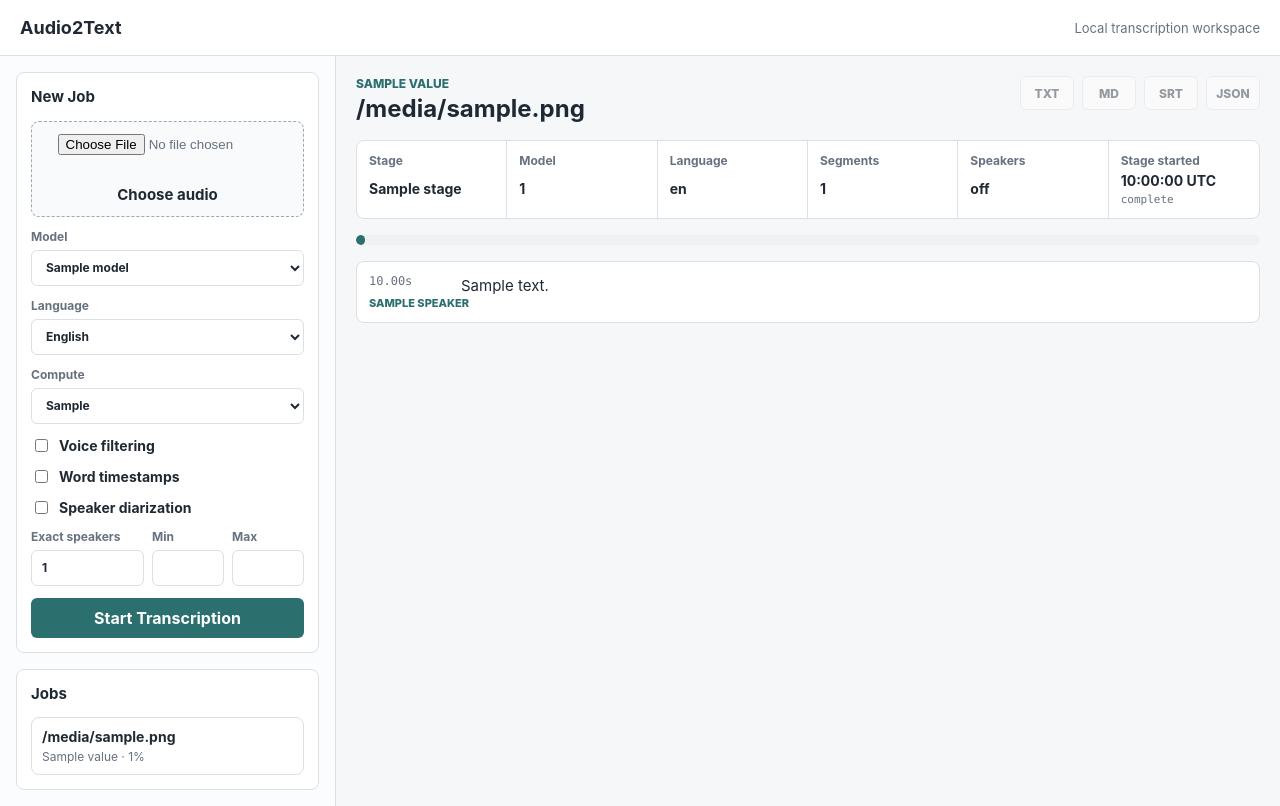
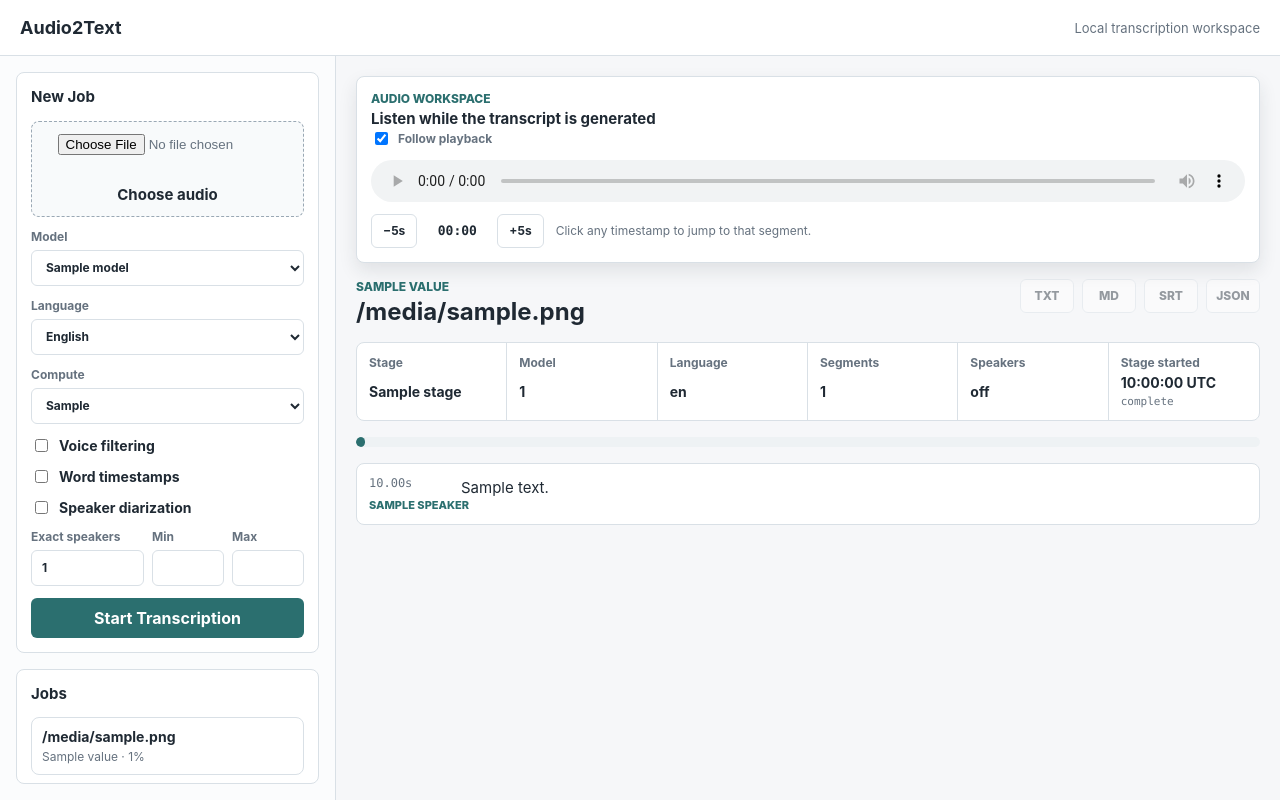
Before and after one commit to manishdm123/audio-transformer-asr, a FastAPI app: template app/templates/job.html in a window 1280 px wide. Run offline with FastAPI, Linux system fonts and the light colour scheme; the template is opened without the code that fills it: most values are stand-ins (such as "Sample title", 1, 10 or a date in 2020).

Commit message:
ui fixes

```diff
--- a/app/main.py
+++ b/app/main.py
@@ -117,12 +117,12 @@ def index(request: Request) -> HTMLResponse:
 async def create_job(
     background_tasks: BackgroundTasks,
     audio: UploadFile = File(...),
-    model_size: str = Form("small"),
+    model_size: str = Form("medium"),
     language: str = Form("en"),
     compute_type: str = Form("int8"),
     word_timestamps: bool = Form(False),
     vad_filter: bool = Form(True),
-    diarization: bool = Form(False),
+    diarization: bool = Form(True),
     num_speakers: str = Form(""),
     min_speakers: str = Form(""),
     max_speakers: str = Form(""),
@@ -222,12 +222,14 @@ def download(job_id: str, kind: str) -> FileResponse:
 @app.get("/jobs/{job_id}/audio")
 def job_audio(job_id: str) -> FileResponse:
     job = _get_job(job_id)
-    normalized = job.output_dir / f"{job.id}.wav"
-    path = normalized if normalized.exists() else job.upload_path
+    # Keep the browser-facing resource immutable for the lifetime of the player.
+    # The normalized WAV is produced in the background and must never replace an
+    # in-flight range request for the original upload.
+    path = job.upload_path
     if not path.exists():
         raise HTTPException(status_code=404, detail="Audio file is not available")
     media_type = mimetypes.guess_type(path.name)[0] or "application/octet-stream"
-    return FileResponse(path, media_type=media_type)
+    return FileResponse(path, media_type=media_type, headers={"Cache-Control": "no-store"})
 
 
 @app.put("/jobs/{job_id}/segments")
--- a/app/static/app.js
+++ b/app/static/app.js
@@ -9,6 +9,46 @@ function elementsMatching(root, selector) {
   if (root.matches?.(selector)) matches.push(root);
   matches.push(...(root.querySelectorAll?.(selector) || []));
   return matches;
+}
+
+const audioSyncControllers = new WeakMap();
+
+function wireUploadPreview(root = document) {
+  elementsMatching(root, "[data-audio-input]").forEach((input) => {
+    if (input.dataset.previewWired === "true") return;
+    const preview = document.querySelector("[data-audio-preview]");
+    const player = preview?.querySelector("[data-selected-audio-player]");
+    const name = preview?.querySelector("[data-audio-name]");
+    if (!preview || !player || !name) return;
+
+    input.dataset.previewWired = "true";
+    let objectUrl = null;
+    const currentJobDock = document.querySelector("[data-job-audio-dock]");
+    const resetPreview = () => {
+      player.pause();
+      player.removeAttribute("src");
+      player.load();
+      if (objectUrl) URL.revokeObjectURL(objectUrl);
+      objectUrl = null;
+      name.textContent = "";
+      preview.hidden = true;
+      if (currentJobDock) currentJobDock.hidden = false;
+    };
+
+    input.addEventListener("change", () => {
+      resetPreview();
+      const file = input.files?.[0];
+      if (!file) return;
+
+      objectUrl = URL.createObjectURL(file);
+      player.src = objectUrl;
+      name.textContent = file.name;
+      preview.hidden = false;
+      if (currentJobDock) currentJobDock.hidden = true;
+      player.load();
+    });
+    window.addEventListener("pagehide", resetPreview, { once: true });
+  });
 }
 
 function wirePolling(root = document) {
@@ -142,12 +182,6 @@ async function saveTextareas(panel, textareas, quiet = false) {
 }
 
 async function refreshPanel(panel, { message = "", focusIndex = null } = {}) {
-  const player = panel.querySelector("[data-audio-player]");
-  const playbackState = player
-    ? { currentTime: player.currentTime, shouldPlay: !player.paused }
-    : { currentTime: 0, shouldPlay: false };
-  const follow = panel.querySelector("[data-follow-playback]")?.checked ?? true;
-
   const response = await fetch(`/jobs/${panel.dataset.jobId}/panel`, {
     cache: "no-store",
     headers: { "X-Requested-With": "fetch" },
@@ -157,18 +191,6 @@ async function refreshPanel(panel, { message = "", focusIndex = null } = {}) {
   if (!replacement) throw new Error("The refreshed transcript was empty.");
   panel.replaceWith(replacement);
   wireApp(replacement);
-
-  const newFollow = replacement.querySelector("[data-follow-playback]");
-  if (newFollow) newFollow.checked = follow;
-  const newPlayer = replacement.querySelector("[data-audio-player]");
-  if (newPlayer) {
-    const restorePlayback = () => {
-      newPlayer.currentTime = Math.min(playbackState.currentTime, newPlayer.duration || playbackState.currentTime);
-      if (playbackState.shouldPlay) newPlayer.play().catch(() => {});
-    };
-    if (newPlayer.readyState >= 1) restorePlayback();
-    else newPlayer.addEventListener("loadedmetadata", restorePlayback, { once: true });
-  }
 
   if (message) setFeedback(replacement, message);
   if (focusIndex !== null && focusIndex !== undefined) {
@@ -180,14 +202,20 @@ async function refreshPanel(panel, { message = "", focusIndex = null } = {}) {
 }
 
 function wireAudioSync(panel) {
-  const player = panel.querySelector("[data-audio-player]");
+  const workspace = panel.closest("[data-job-workspace]") || panel;
+  const player = workspace.querySelector("[data-audio-player]");
   if (!player) return;
-  const segments = [...panel.querySelectorAll("[data-segment-index]")];
-  const timeOutput = panel.querySelector("[data-playback-time]");
+  audioSyncControllers.get(player)?.abort();
+  const controller = new AbortController();
+  const { signal } = controller;
+  audioSyncControllers.set(player, controller);
+
+  const timeOutput = workspace.querySelector("[data-playback-time]");
   let activeSegment = null;
 
   const sync = () => {
     if (timeOutput) timeOutput.textContent = formatClock(player.currentTime);
+    const segments = [...panel.querySelectorAll("[data-segment-index]")];
     const active = segments.find((segment) => {
       const start = Number(segment.dataset.start);
       const end = Number(segment.dataset.end);
@@ -197,31 +225,32 @@ function wireAudioSync(panel) {
     activeSegment?.classList.remove("is-active");
     activeSegment = active || null;
     activeSegment?.classList.add("is-active");
-    if (activeSegment && panel.querySelector("[data-follow-playback]")?.checked) {
+    if (activeSegment && workspace.querySelector("[data-follow-playback]")?.checked) {
       const focused = document.activeElement?.matches?.("[data-segment-text]");
       if (!focused) activeSegment.scrollIntoView({ behavior: "smooth", block: "center" });
     }
   };
 
-  player.addEventListener("timeupdate", sync);
-  player.addEventListener("seeked", sync);
+  player.addEventListener("timeupdate", sync, { signal });
+  player.addEventListener("seeked", sync, { signal });
   player.addEventListener("ended", () => {
     activeSegment?.classList.remove("is-active");
     activeSegment = null;
-  });
+  }, { signal });
   panel.querySelectorAll("[data-seek]").forEach((button) => {
     button.addEventListener("click", () => {
       player.currentTime = Number(button.dataset.seek);
       player.play().catch(() => {});
       sync();
-    });
+    }, { signal });
   });
-  panel.querySelectorAll("[data-skip]").forEach((button) => {
+  workspace.querySelectorAll("[data-skip]").forEach((button) => {
     button.addEventListener("click", () => {
       player.currentTime = Math.max(0, Math.min(player.duration || Infinity, player.currentTime + Number(button.dataset.skip)));
       sync();
-    });
+    }, { signal });
   });
+  sync();
 }
 
 function wireTextEditing(panel) {
@@ -381,6 +410,7 @@ function wireEditor(root = document) {
 }
 
 function wireApp(root = document) {
+  wireUploadPreview(root);
   wirePolling(root);
   wireStageElapsed(root);
   wireEditor(root);
--- a/app/static/styles.css
+++ b/app/static/styles.css
@@ -17,8 +17,14 @@
   box-sizing: border-box;
 }
 
+[hidden] {
+  display: none !important;
+}
+
 body {
   margin: 0;
+  height: 100vh;
+  overflow: hidden;
   min-height: 100vh;
   background: var(--bg);
   color: var(--text);
@@ -55,7 +61,8 @@ a {
   display: grid;
   grid-template-columns: 336px minmax(0, 1fr);
   gap: 0;
-  min-height: calc(100vh - 56px);
+  height: calc(100vh - 56px);
+  min-height: 0;
 }
 
 .sidebar {
@@ -65,6 +72,8 @@ a {
   padding: 16px;
   border-right: 1px solid var(--line);
   background: #fbfcfd;
+  min-height: 0;
+  overflow-y: auto;
 }
 
 .panel {
@@ -156,6 +165,13 @@ a:focus-visible {
 .drop-zone span {
   color: var(--text);
   font-size: 15px;
+}
+
+.selected-audio-name {
+  overflow: hidden;
+  max-width: min(60vw, 720px);
+  text-overflow: ellipsis;
+  white-space: nowrap;
 }
 
 .check-row {
@@ -281,10 +297,18 @@ button:disabled {
 
 .workspace {
   min-width: 0;
+  min-height: 0;
+  overflow-y: auto;
   padding: 20px;
+  scroll-padding-top: 168px;
 }
 
 .job-panel {
+  display: grid;
+  gap: 16px;
+}
+
+.job-workspace {
   display: grid;
   gap: 16px;
 }
@@ -424,6 +448,17 @@ button:disabled {
   border-radius: 8px;
   background: var(--surface);
   padding: 14px;
+}
+
+.audio-dock {
+  position: sticky;
+  z-index: 10;
+  top: 0;
+  box-shadow: 0 8px 18px rgb(31 41 51 / 10%);
+}
+
+.job-audio-dock {
+  isolation: isolate;
 }
 
 .audio-heading,
@@ -665,13 +700,30 @@ button:disabled {
 }
 
 @media (max-width: 860px) {
+  body {
+    height: auto;
+    overflow: auto;
+  }
+
   .app-shell {
     grid-template-columns: 1fr;
+    height: auto;
+    min-height: calc(100vh - 56px);
   }
 
   .sidebar {
     border-right: 0;
     border-bottom: 1px solid var(--line);
+  }
+
+  .workspace {
+    overflow: visible;
+    scroll-padding-top: 0;
+  }
+
+  .audio-dock {
+    position: static;
+    box-shadow: none;
   }
 
   .job-toolbar {
--- a/app/templates/job.html
+++ b/app/templates/job.html
@@ -7,6 +7,10 @@
   </aside>
 
   <main class="workspace">
-    {% include "partials/job_panel.html" %}
+    {% include "partials/selected_audio_dock.html" %}
+    <div class="job-workspace" data-job-workspace>
+      {% include "partials/audio_dock.html" %}
+      {% include "partials/job_panel.html" %}
+    </div>
   </main>
 {% endblock %}
--- /dev/null
+++ b/app/templates/partials/audio_dock.html
@@ -0,0 +1,33 @@
+<div class="audio-dock job-audio-dock" data-job-audio-dock>
+  <div class="audio-heading">
+    <div>
+      <p class="eyebrow">Audio workspace</p>
+      <h2>
+        {% if job.status.value == "done" %}
+          Listen and edit in sync
+        {% else %}
+          Listen while the transcript is generated
+        {% endif %}
+      </h2>
+    </div>
+    <label class="follow-control">
+      <input type="checkbox" data-follow-playback checked>
+      <span>Follow playback</span>
+    </label>
+  </div>
+  <audio
+    data-audio-player
+    controls
+    preload="metadata"
+    aria-label="Playback for {{ job.filename }}"
+    src="/jobs/{{ job.id }}/audio?source=original"
+  >
+    Your browser does not support audio playback.
+  </audio>
+  <div class="audio-shortcuts">
+    <button type="button" class="secondary-button" data-skip="-5">−5s</button>
+    <output data-playback-time>00:00</output>
+    <button type="button" class="secondary-button" data-skip="5">+5s</button>
+    <span>Click any timestamp to jump to that segment.</span>
+  </div>
+</div>
--- a/app/templates/partials/job_panel.html
+++ b/app/templates/partials/job_panel.html
@@ -77,28 +77,6 @@
 
   {% if job.status.value == "done" and job.segments %}
     <section class="editor-tools" aria-label="Transcript editor tools">
-      <div class="audio-dock">
-        <div class="audio-heading">
-          <div>
-            <p class="eyebrow">Audio workspace</p>
-            <h2>Listen and edit in sync</h2>
-          </div>
-          <label class="follow-control">
-            <input type="checkbox" data-follow-playback checked>
-            <span>Follow playback</span>
-          </label>
-        </div>
-        <audio data-audio-player controls preload="metadata" src="/jobs/{{ job.id }}/audio">
-          Your browser does not support audio playback.
-        </audio>
-        <div class="audio-shortcuts">
-          <button type="button" class="secondary-button" data-skip="-5">−5s</button>
-          <output data-playback-time>00:00</output>
-          <button type="button" class="secondary-button" data-skip="5">+5s</button>
-          <span>Click any timestamp to jump to that segment.</span>
-        </div>
-      </div>
-
       <div class="edit-toolbar">
         <div class="toolbar-heading">
           <div>
--- /dev/null
+++ b/app/templates/partials/selected_audio_dock.html
@@ -0,0 +1,11 @@
+<div class="audio-dock selected-audio-dock" data-audio-preview hidden>
+  <div class="audio-heading">
+    <div>
+      <p class="eyebrow">Selected audio</p>
+      <h2 class="selected-audio-name" data-audio-name></h2>
+    </div>
+  </div>
+  <audio data-selected-audio-player controls preload="metadata" aria-label="Selected audio preview">
+    Your browser does not support audio playback.
+  </audio>
+</div>
--- a/app/templates/partials/upload_form.html
+++ b/app/templates/partials/upload_form.html
@@ -5,7 +5,7 @@
 
   <form class="job-form" action="/jobs" method="post" enctype="multipart/form-data">
     <label class="drop-zone">
-      <input type="file" name="audio" accept="audio/*,video/*" required>
+      <input type="file" name="audio" accept="audio/*,video/*" data-audio-input required>
       <span>Choose audio</span>
     </label>
 
@@ -15,7 +15,7 @@
         {% for model in models %}
           <option
             value="{{ model }}"
-            {% if model == (form_options.model_size if form_options else "small") %}selected{% endif %}
+            {% if model == (form_options.model_size if form_options else "medium") %}selected{% endif %}
           >{{ model }}</option>
         {% endfor %}
       </select>
@@ -52,7 +52,7 @@
     </label>
 
     <label class="check-row">
-      <input type="checkbox" name="diarization" {% if form_options and form_options.diarization %}checked{% endif %}>
+      <input type="checkbox" name="diarization" {% if not form_options or form_options.diarization %}checked{% endif %}>
       <span>Speaker diarization</span>
     </label>
 
```
Also changed, not shown: app/templates/index.html (+7 -3 lines), app/transcription.py (+11 -3 lines), tests/test_editor_api.py (+36 -0 lines), tests/test_transcription_progress.py (+23 -1 lines), README.md.
